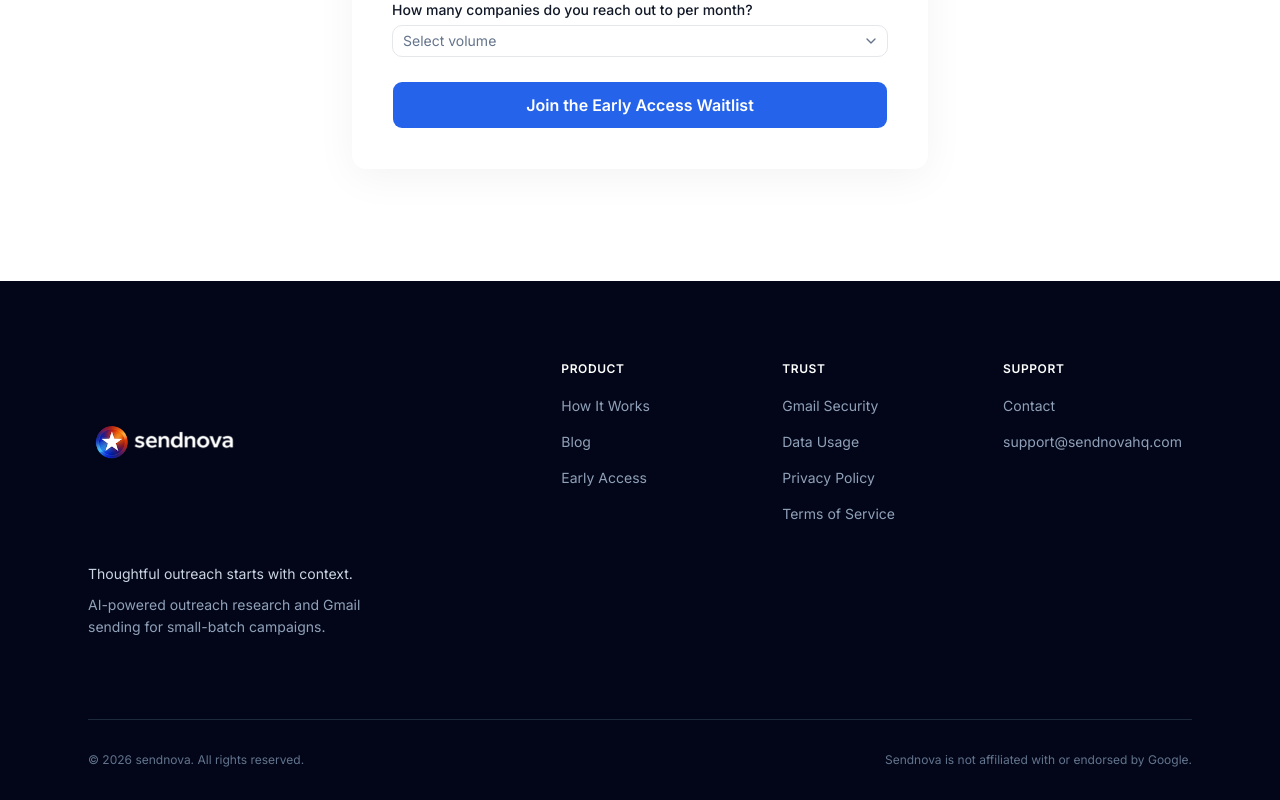
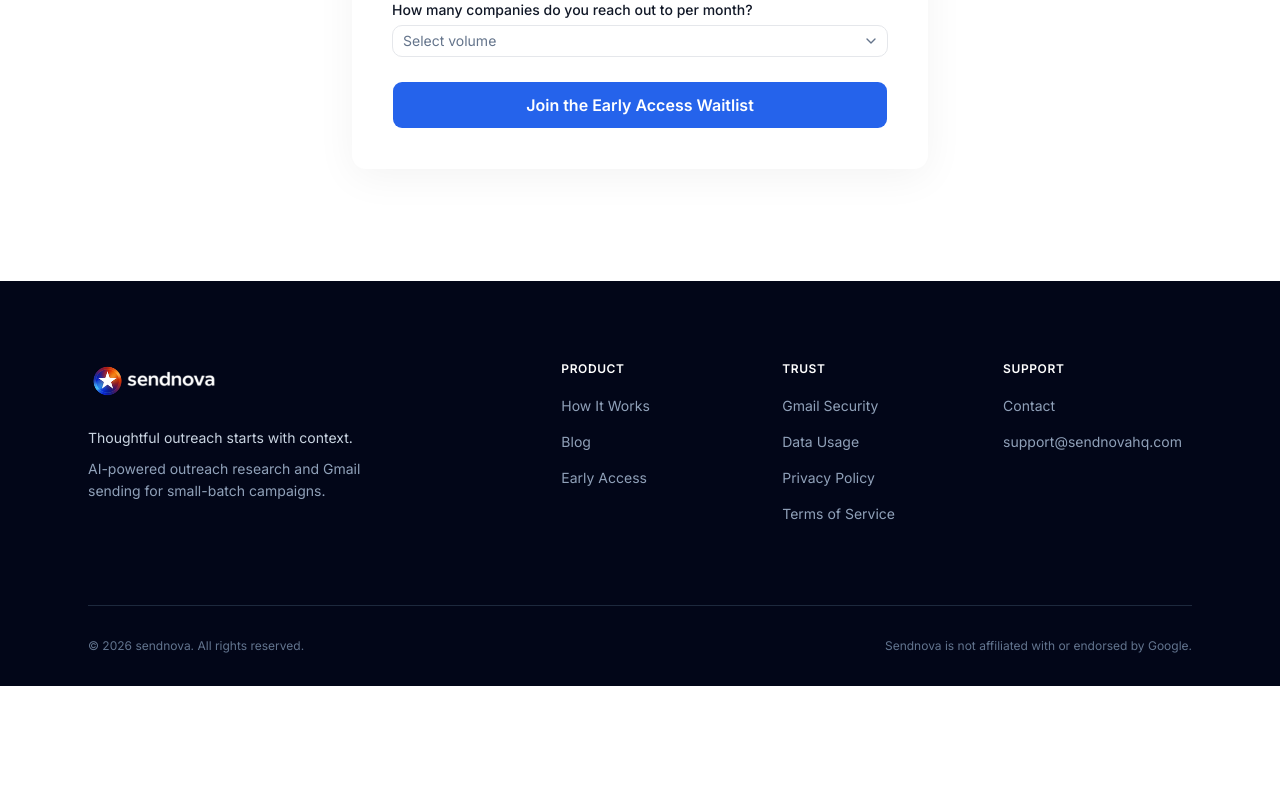
Before and after one commit to hrishikesh999/sendnovaweb, a Next.js app: page / in a window 1280 px wide. Shown: the part 5135-5935 px from the top of the page. After the commit the page ends 5821 px from the top, so only its background shows below. Built offline with nearby package versions, Linux system fonts and the light colour scheme.

Commit message:
Crop footer logo to remove transparent padding
Trimmed sendnova-logo-light.png from 300x300 square to 253x77
horizontal wordmark. Updated footer Image props to match and
switched back to height-based sizing.

Made-with: Cursor

```diff
--- a/src/components/layout/footer.tsx
+++ b/src/components/layout/footer.tsx
@@ -43,8 +43,8 @@ export function Footer() {
                   src="/sendnova-logo-light.png"
                   alt="Sendnova"
                   width={253}
-                  height={56}
-                  className="w-40 md:w-44 h-auto"
+                  height={77}
+                  className="h-8 w-auto md:h-10"
                 />
               </Link>
               <p className="mt-5 text-sm leading-relaxed text-slate-300">
```
Also changed, not shown: public/sendnova-logo-light.png.
